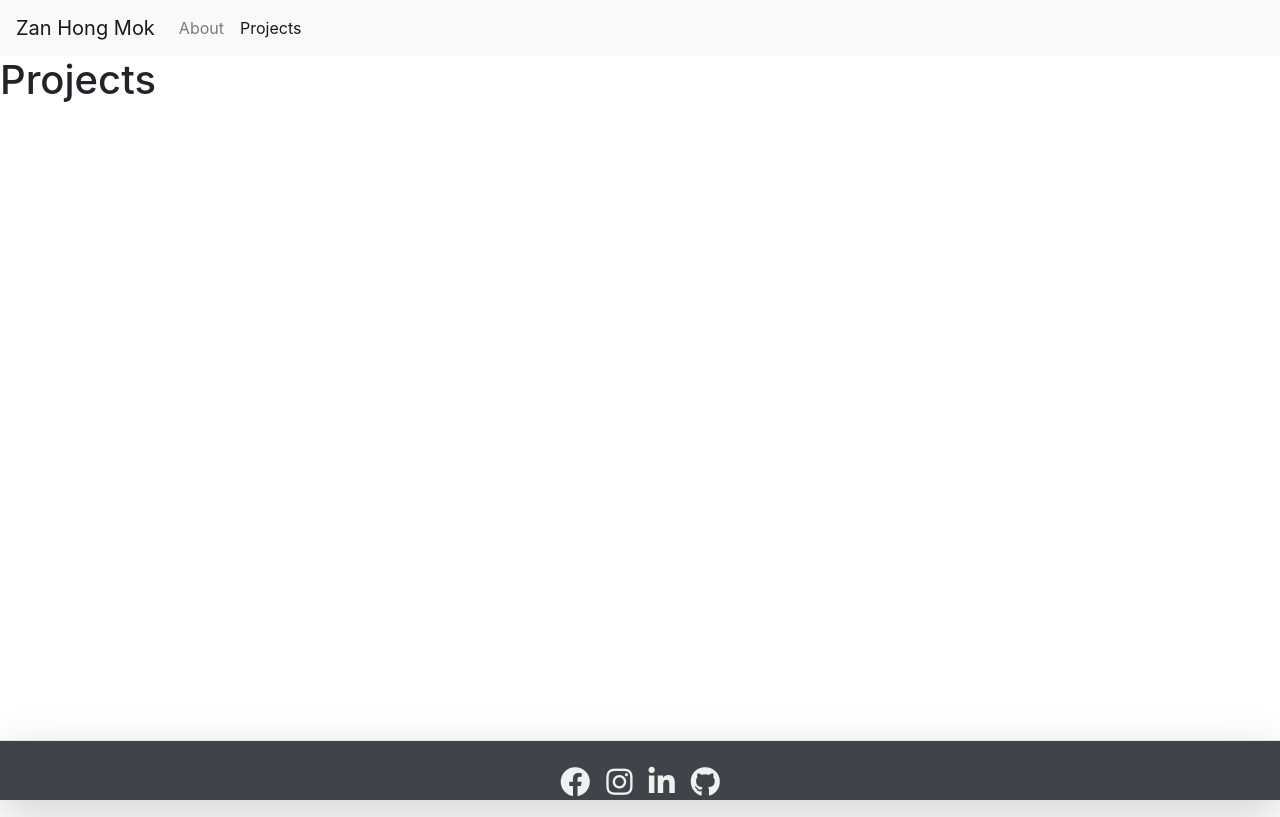
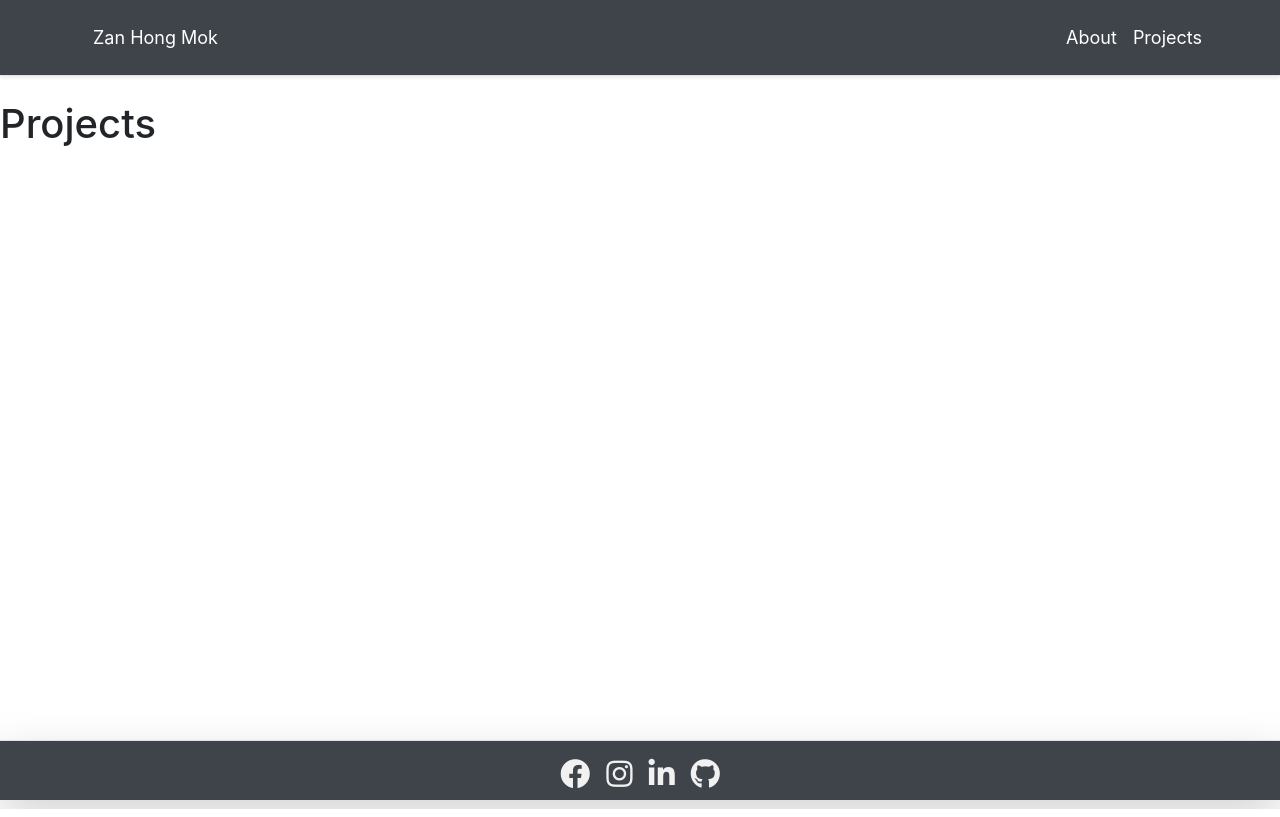
Before and after one commit to ZanHong/react-portfolio, a React (Create React App) app: page /projects in a window 1280 px wide. Built offline with nearby package versions, Linux system fonts and the light colour scheme.

Commit message:
added styles

```diff
--- a/src/components/Footer/Footer.js
+++ b/src/components/Footer/Footer.js
@@ -3,15 +3,13 @@ import "./style.css";
 
 function Footer() {
   return (
-    <div className="footer mt-auto py-2 border-top shadow-lg">
+    <div className="footer mt-auto border-top shadow-lg">
       <div className="text-center mt-md-2">
         <a href="https://www.facebook.com/zan.hong/" target="_blank" rel="noopener noreferrer"><i className="fab fa-facebook-f ml-md-2 mr-md-2"></i></a>
         <a href="https://www.instagram.com/zanhong/" target="_blank" rel="noopener noreferrer"><i className="fab fa-instagram ml-md-2 mr-md-2"></i></a>
         <a href="https://www.linkedin.com/in/zhmok/" target="_blank" rel="noopener noreferrer"><i
           className="fab fa-linkedin-in ml-md-2 mr-md-2"></i></a>
         <a href="https://github.com/ZanHong" target="_blank" rel="noopener noreferrer"><i className="fab fa-github ml-md-2 mr-md-2"></i></a>
-        {/* <h6 className="text-light mt-md-2">&copy; 2020 | by <a href="https://github.com/ZanHong" target="_blank" rel="noopener noreferrer">Zan Hong
-          Mok</a></h6> */}
       </div>
     </div>
   )
--- a/src/components/Footer/style.css
+++ b/src/components/Footer/style.css
@@ -12,6 +12,6 @@ h6 a {
 }
 
 i {
-  color: #f1f1f1;
-  font-size: 30px;
+    color: #f1f1f1;
+    font-size: 30px;
 }
--- a/src/components/Header/Header.js
+++ b/src/components/Header/Header.js
@@ -1,34 +1,47 @@
 import React from "react";
 import { Link } from "react-router-dom";
-// import "./style.css";
+import "./style.css";
 
 function Header() {
   return (
-    <nav className="navbar navbar-expand-lg navbar-light bg-light">
-      <Link className="navbar-brand" to="/">
-        Zan Hong Mok
-      </Link>
-      <div>
-        <ul className="navbar-nav">
-          <li className="nav-item">
+    <nav className="px-md-4 mb-4 align-items-center border-bottom shadow-sm">
+      <div className="container">
+        <div className="row">
+          <div className="mr-md-auto my-md-4 text-center col-md-auto">
+            <Link
+              to="/"
+              className="text-white p-2 text-center col-md-auto"
+              style={{
+                textDecoration: "none"
+              }}
+            >
+              Zan Hong Mok
+          </Link>
+          </div>
+          <div className="col-md-auto"></div>
+          <div className="my-3 my-md-4 pr-0 text-center col-md-auto">
             <Link
               to="/about"
-              className={window.location.pathname === "/about" ? "nav-link active" : "nav-link"}
+              className="p-2 text-white"
+              style={{
+                textDecoration: "none"
+              }}
             >
               About
             </Link>
-          </li>
-          <li className="nav-item">
             <Link
               to="/projects"
-              className={window.location.pathname === "/projects" ? "nav-link active" : "nav-link"}
+              className="p-2 text-white"
+              style={{
+                textDecoration: "none"
+              }}
             >
               Projects
             </Link>
-          </li>
-        </ul>
+          </div>
+        </div>
       </div>
-    </nav>
+    </nav >
   );
 }
 
--- /dev/null
+++ b/src/components/Header/style.css
@@ -0,0 +1,4 @@
+nav {
+  background: rgba(52, 58, 64, 0.95);
+  font-size: 18px;
+}
```
